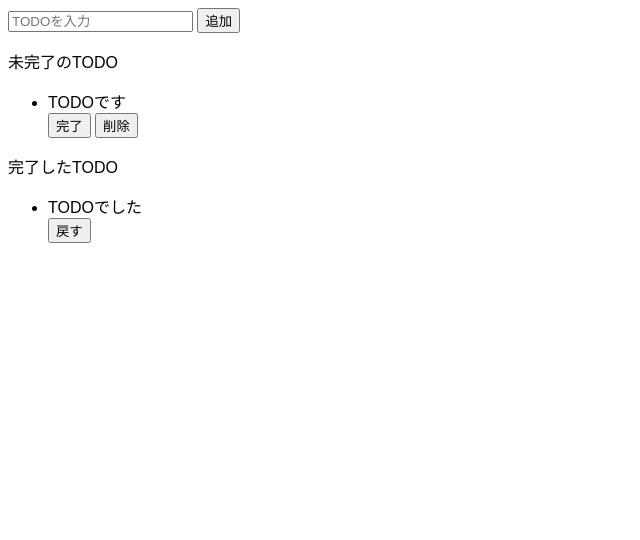
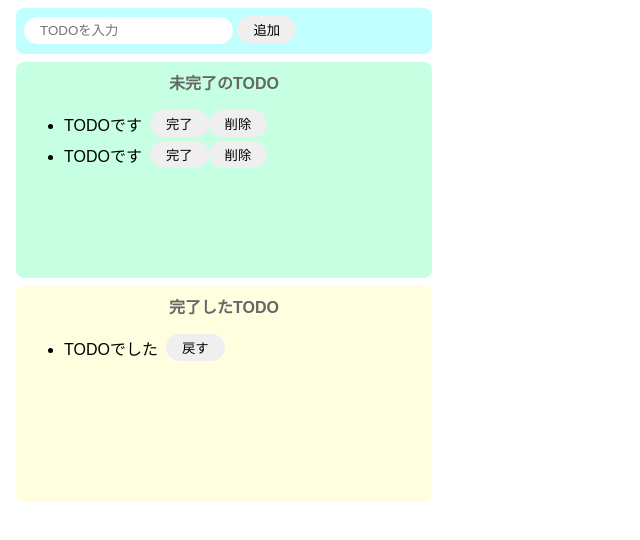
Before and after one commit to yoshikazu-ishitsuka/codesandbox-test-2, a website built with Parcel: page index.html in a window 1280 px wide. Shown: the whole page, without its empty margins (0-640 px from the left). Built offline with nearby package versions, Linux system fonts and the light colour scheme.

Commit message:
ビュー（css）の編集

```diff
--- a/index.html
+++ b/index.html
@@ -6,24 +6,29 @@
   </head>
 
   <body>
-    <div>
+    <div class="input-area">
       <input placeholder="TODOを入力" />
       <button>追加</button>
     </div>
-    <div>
-      <p>未完了のTODO</p>
+    <div class="incomplete-area">
+      <p class="title">未完了のTODO</p>
       <ul>
-        <div>
+        <div class="list-row">
+          <li>TODOです</li>
+          <button>完了</button>
+          <button>削除</button>
+        </div>
+        <div class="list-row">
           <li>TODOです</li>
           <button>完了</button>
           <button>削除</button>
         </div>
       </ul>
     </div>
-    <div>
-      <p>完了したTODO</p>
+    <div class="complete-area">
+      <p class="title">完了したTODO</p>
       <ul>
-        <div>
+        <div class="list-row">
           <li>TODOでした</li>
           <button>戻す</button>
         </div>
--- a/src/styles.css
+++ b/src/styles.css
@@ -1,3 +1,66 @@
 body {
   font-family: sans-serif;
 }
+
+input {
+  border-radius: 16px;
+  border: none;
+  padding: 6px 16px;
+  outline: none;
+}
+
+button {
+  border-radius: 16px;
+  border: none;
+  padding: 4px 16px;
+}
+
+button:hover {
+  background-color: #ff7fff;
+  color: #fff;
+  cursor: pointer;
+}
+
+li {
+  margin-right: 8px;
+}
+
+.input-area {
+  background-color: #c1ffff;
+  width: 400px;
+  height: 30px;
+  padding: 8px;
+  margin: 8px;
+  border-radius: 8px;
+}
+
+.incomplete-area {
+  background-color: #c6ffe2;
+  width: 400px;
+  min-height: 200px;
+  padding: 8px;
+  margin: 8px;
+  border-radius: 8px;
+}
+
+.complete-area {
+  background-color: #ffffe0;
+  width: 400px;
+  min-height: 200px;
+  padding: 8px;
+  margin: 8px;
+  border-radius: 8px;
+}
+
+.title {
+  text-align: center;
+  margin-top: 0;
+  font-weight: bold;
+  color: #666;
+}
+
+.list-row {
+  display: flex;
+  align-items: center;
+  padding-bottom: 4px;
+}
```
